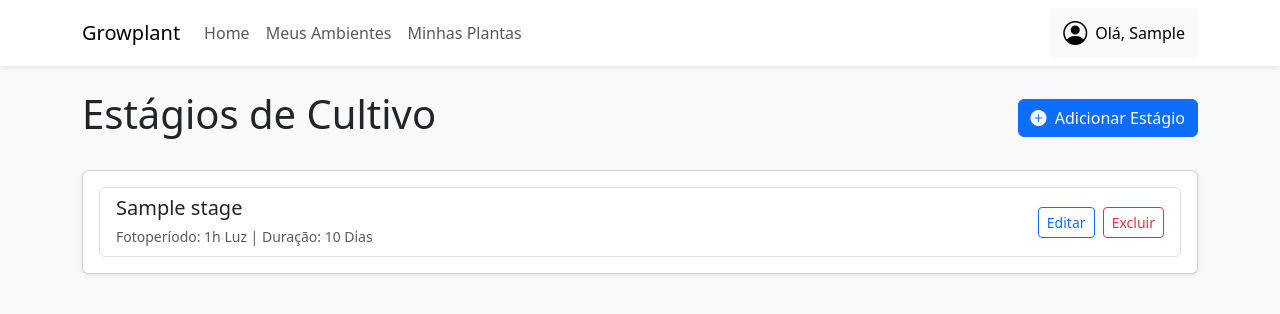
After one commit to cesarberbelbr/growplant, a Django app: page /cultivation/stages/ in a window 1280 px wide. The commit adds this page. Shown: the top 314 px of the page. Run offline with Django 5.2, Linux system fonts and the light colour scheme; a user stored in the database is signed in; tables that the repository leaves empty hold one stand-in row (values such as "Sample post").

Commit message:
modelo de estágios separados

```diff
--- a/cultivation/models.py
+++ b/cultivation/models.py
@@ -90,11 +90,49 @@ class Environment(models.Model):
     created_at = models.DateTimeField(auto_now_add=True)
 
     def __str__(self):
-        return f"{self.name} - {self.owner.email}"
+        return f"{self.name}"
 
     class Meta:
         verbose_name = _("Ambiente de Cultivo")
         verbose_name_plural = _("Ambientes de Cultivo")
+
+class Stage(models.Model):
+    """
+    Representa um estágio de cultivo customizável pelo usuário.
+    """
+    class DurationUnit(models.TextChoices):
+        DAYS = 'D', _('Dias')
+        WEEKS = 'W', _('Semanas')
+
+    owner = models.ForeignKey(
+        settings.AUTH_USER_MODEL,
+        on_delete=models.CASCADE,
+        related_name='stages'
+    )
+    name = models.CharField(max_length=100, verbose_name=_("Nome do Estágio"))
+    light_hours_on = models.PositiveSmallIntegerField(
+        default=12,
+        verbose_name=_("Horas de Luz (Ligada)"),
+        help_text=_("Número de horas que as luzes ficam LIGADAS por dia neste estágio.")
+    )
+    duration = models.PositiveIntegerField(
+        verbose_name=_("Duração Estimada")
+    )
+    duration_unit = models.CharField(
+        max_length=1,
+        choices=DurationUnit.choices,
+        default=DurationUnit.WEEKS,
+        verbose_name=_("Unidade de Duração")
+    )
+
+    def __str__(self):
+        return self.name
+
+    class Meta:
+        verbose_name = _("Estágio de Cultivo")
+        verbose_name_plural = _("Estágios de Cultivo")
+        # Garante que um usuário não pode ter dois estágios com o mesmo nome
+        unique_together = ('owner', 'name')
 
 class Plant(models.Model):
     """
@@ -135,10 +173,11 @@ class Plant(models.Model):
         help_text=_("O nome da variedade ou 'strain'. Ex: White Widow, Tomate Cereja")
     )
     germination_date = models.DateField(verbose_name=_("Data de Germinação"), default=datetime.date.today)
-    stage = models.CharField(
-        max_length=4,
-        choices=PlantStage.choices,
-        default=PlantStage.GERMINATION,
+    stage = models.ForeignKey(
+        Stage,
+        on_delete=models.SET_NULL, # Se o estágio for deletado, não delete a planta
+        null=True,                 # Permite nulo
+        blank=True,                # Opcional no formulário
         verbose_name=_("Estágio Atual")
     )
     is_active = models.BooleanField(
--- a/cultivation/urls.py
+++ b/cultivation/urls.py
@@ -32,4 +32,11 @@ urlpatterns = [
     path('plants/add/', views.PlantCreateView.as_view(), name='plant_add'),
     path('plants/<int:pk>/edit/', views.PlantUpdateView.as_view(), name='plant_edit'),
     path('plants/<int:pk>/delete/', views.PlantDeleteView.as_view(), name='plant_delete'),
+
+    # --- NOVAS URLs PARA STAGE (ESTÁGIOS) ---
+    path('stages/', views.StageListView.as_view(), name='stage_list'),
+    path('stages/add/', views.StageCreateView.as_view(), name='stage_add'),
+    path('stages/<int:pk>/edit/', views.StageUpdateView.as_view(), name='stage_edit'),
+    path('stages/<int:pk>/delete/', views.StageDeleteView.as_view(), name='stage_delete'),
+
 ]
--- a/cultivation/views.py
+++ b/cultivation/views.py
@@ -4,8 +4,8 @@ from django.views.generic import ListView, DetailView, CreateView, UpdateView, D
 from django.contrib.auth.mixins import LoginRequiredMixin, UserPassesTestMixin
 from django.contrib.messages.views import SuccessMessageMixin
 
-from .models import Environment, Lighting, Plant
-from .forms import EnvironmentForm, LightingForm, PlantForm
+from .models import Environment, Lighting, Plant, Stage
+from .forms import EnvironmentForm, LightingForm, PlantForm, StageForm
 
 
 # --- Views para Environments (Ambientes) ---
@@ -222,3 +222,45 @@ class PlantDeleteView(LoginRequiredMixin, UserPassesTestMixin, SuccessMessageMix
     def test_func(self):
         plant = self.get_object()
         return self.request.user == plant.owner
+
+
+class StageListView(LoginRequiredMixin, ListView):
+    model = Stage
+    template_name = 'cultivation/stage_list.html'
+    context_object_name = 'stages'
+
+    def get_queryset(self):
+        return Stage.objects.filter(owner=self.request.user)
+
+
+class StageCreateView(LoginRequiredMixin, SuccessMessageMixin, CreateView):
+    model = Stage
+    form_class = StageForm
+    template_name = 'cultivation/stage_form.html'
+    success_url = reverse_lazy('cultivation:stage_list')
+    success_message = "Estágio '%(name)s' criado com sucesso!"
+
+    def form_valid(self, form):
+        form.instance.owner = self.request.user
+        return super().form_valid(form)
+
+
+class StageUpdateView(LoginRequiredMixin, UserPassesTestMixin, SuccessMessageMixin, UpdateView):
+    model = Stage
+    form_class = StageForm
+    template_name = 'cultivation/stage_form.html'
+    success_url = reverse_lazy('cultivation:stage_list')
+    success_message = "Estágio '%(name)s' atualizado com sucesso!"
+
+    def test_func(self):
+        return self.request.user == self.get_object().owner
+
+
+class StageDeleteView(LoginRequiredMixin, UserPassesTestMixin, SuccessMessageMixin, DeleteView):
+    model = Stage
+    template_name = 'cultivation/stage_confirm_delete.html'
+    success_url = reverse_lazy('cultivation:stage_list')
+    success_message = "Estágio excluído com sucesso!"
+
+    def test_func(self):
+        return self.request.user == self.get_object().owner
--- a/templates/base.html
+++ b/templates/base.html
@@ -57,14 +57,21 @@
 
                     <!-- Menu do Perfil para Telas Pequenas (dentro do hambúrguer) -->
                     <hr class="d-lg-none"> <!-- Uma linha divisória que só aparece em telas pequenas -->
+<!--                    <ul class="navbar-nav d-lg-none">-->
+<!--                            <li class="nav-item">-->
+<!--                                <a class="nav-link" href="{% url 'profile_display' %}">Meu Perfil</a>-->
+<!--                            </li>-->
+<!--                            <li class="nav-item">-->
+<!--                                <a class="nav-link text-danger" href="{% url 'logout' %}">Sair</a>-->
+<!--                            </li>-->
+<!--                    </ul>-->
+
                     <ul class="navbar-nav d-lg-none">
-                            <li class="nav-item">
-                                <a class="nav-link" href="{% url 'profile_display' %}">Meu Perfil</a>
-                            </li>
-                            <li class="nav-item">
-                                <a class="nav-link text-danger" href="{% url 'logout' %}">Sair</a>
-                            </li>
+                        <li class="nav-item"><a class="nav-link" href="{% url 'profile_display' %}">Meu Perfil</a></li>
+                        <li class="nav-item"><a class="nav-link" href="{% url 'cultivation:stage_list' %}">Meus Estágios</a></li>
+                        <li class="nav-item"><a class="nav-link text-danger" href="{% url 'logout' %}">Sair</a></li>
                     </ul>
+
                 </div>
            {% endif %}
 
@@ -84,14 +91,38 @@
                                 {% endif %}
                             </span>
                         </button>
+<!--                        <ul class="dropdown-menu dropdown-menu-end" aria-labelledby="profileDropdown">-->
+<!--                            <li><a class="dropdown-item" href="{% url 'profile_display' %}">-->
+<!--                                <i class="bi bi-person-fill me-2"></i>Meu Perfil-->
+<!--                            </a></li>-->
+<!--                            <li><hr class="dropdown-divider"></li>-->
+<!--                            <li><a class="dropdown-item text-danger" href="{% url 'logout' %}">-->
+<!--                                <i class="bi bi-box-arrow-right me-2"></i>Sair-->
+<!--                            </a></li>-->
+<!--                        </ul>-->
                         <ul class="dropdown-menu dropdown-menu-end" aria-labelledby="profileDropdown">
-                            <li><a class="dropdown-item" href="{% url 'profile_display' %}">
-                                <i class="bi bi-person-fill me-2"></i>Meu Perfil
-                            </a></li>
+                            <li><h6 class="dropdown-header">Minha Conta</h6></li>
+                            <li>
+                                <a class="dropdown-item" href="{% url 'profile_display' %}">
+                                    <i class="bi bi-person-fill me-2"></i>Meu Perfil
+                                </a>
+                            </li>
                             <li><hr class="dropdown-divider"></li>
-                            <li><a class="dropdown-item text-danger" href="{% url 'logout' %}">
-                                <i class="bi bi-box-arrow-right me-2"></i>Sair
-                            </a></li>
+
+                            <li><h6 class="dropdown-header">Configurações</h6></li>
+                            <li>
+                                <a class="dropdown-item" href="{% url 'cultivation:stage_list' %}">
+                                    <i class="bi bi-gear-fill me-2"></i>Meus Estágios
+                                </a>
+                            </li>
+                            <!-- Você pode adicionar outros links de configuração aqui no futuro -->
+
+                            <li><hr class="dropdown-divider"></li>
+                            <li>
+                                <a class="dropdown-item text-danger" href="{% url 'logout' %}">
+                                    <i class="bi bi-box-arrow-right me-2"></i>Sair
+                                </a>
+                            </li>
                         </ul>
                     </div>
                 {% endif %}
--- /dev/null
+++ b/templates/cultivation/stage_list.html
@@ -0,0 +1,32 @@
+{% extends 'base.html' %}
+
+{% block title %}Meus Estágios de Cultivo{% endblock %}
+
+{% block content %}
+<div class="d-flex justify-content-between align-items-center mb-4">
+    <h1>Estágios de Cultivo</h1>
+    <a href="{% url 'cultivation:stage_add' %}" class="btn btn-primary">
+        <i class="bi bi-plus-circle-fill me-1"></i> Adicionar Estágio
+    </a>
+</div>
+<div class="card shadow-sm">
+    <div class="card-body">
+        <ul class="list-group">
+            {% for stage in stages %}
+            <li class="list-group-item d-flex justify-content-between align-items-center">
+                <div>
+                    <h5 class="mb-1">{{ stage.name }}</h5>
+                    <small class="text-muted">Fotoperíodo: {{ stage.light_hours_on }}h Luz | Duração: {{ stage.duration }} {{ stage.get_duration_unit_display }}</small>
+                </div>
+                <div>
+                    <a href="{% url 'cultivation:stage_edit' pk=stage.pk %}" class="btn btn-sm btn-outline-primary">Editar</a>
+                    <a href="{% url 'cultivation:stage_delete' pk=stage.pk %}" class="btn btn-sm btn-outline-danger ms-1">Excluir</a>
+                </div>
+            </li>
+            {% empty %}
+            <li class="list-group-item">Nenhum estágio customizado cadastrado.</li>
+            {% endfor %}
+        </ul>
+    </div>
+</div>
+{% endblock %}
```
Also changed, not shown: cultivation/forms.py (+12 -3 lines), templates/cultivation/plant_list.html (+6 -2 lines), templates/cultivation/stage_confirm_delete.html (added, +27 -0 lines), templates/cultivation/stage_form.html (added, +29 -0 lines).
